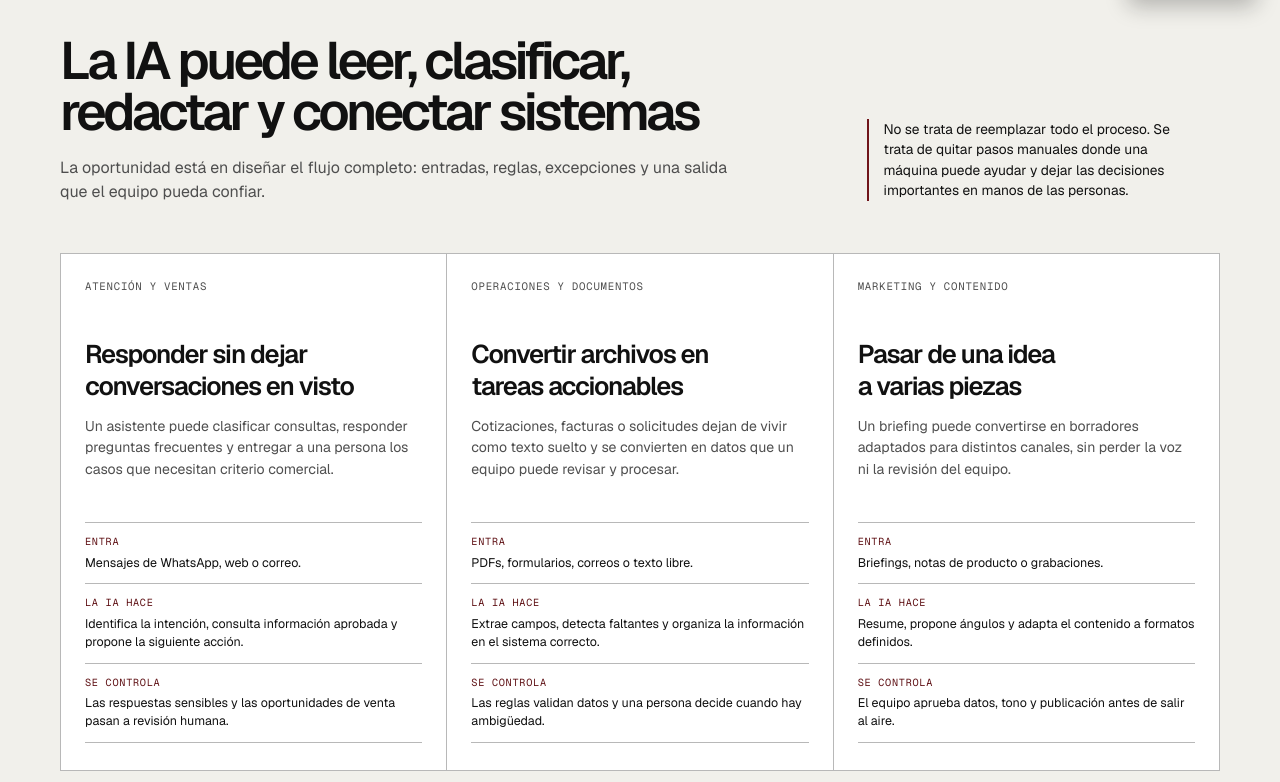
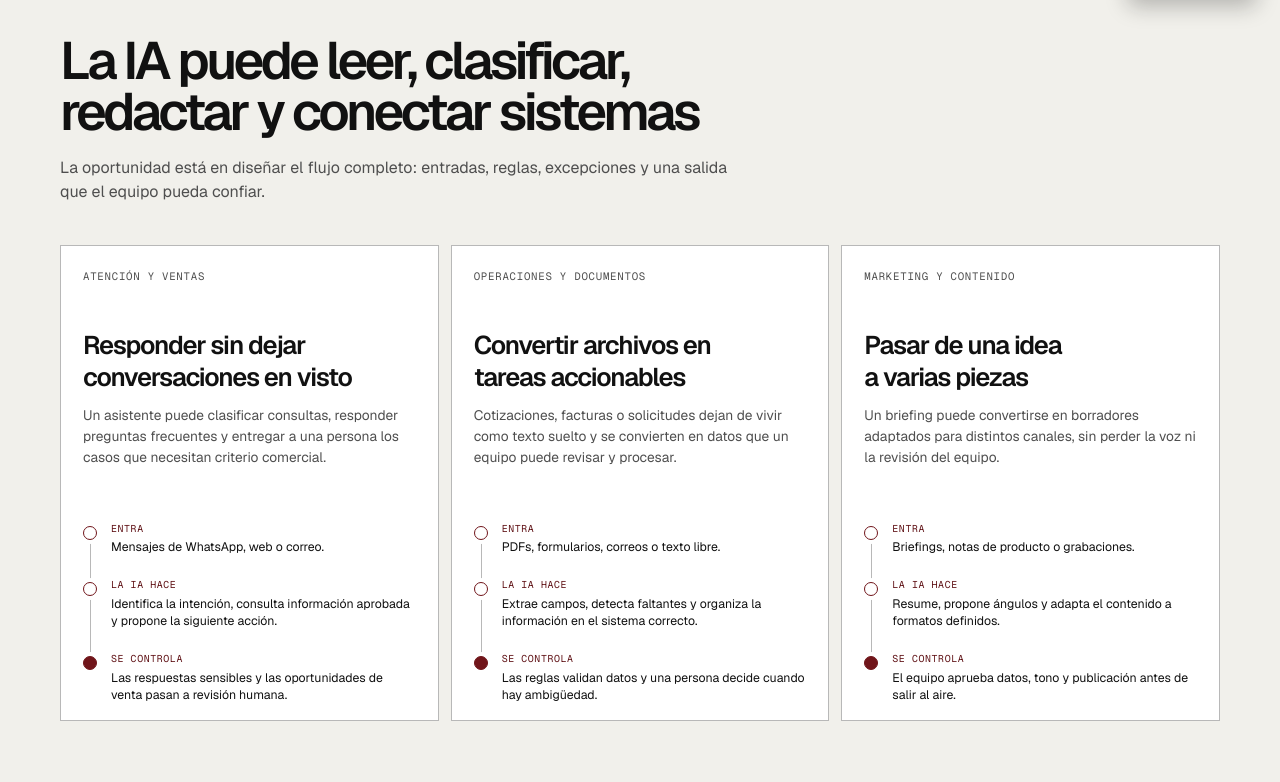
Before and after one commit to wilmarFlorez/wlanding, a Next.js app: page / in a window 1280 px wide. Shown: the part 778-1560 px from the top of the page. Built offline with nearby package versions, Linux system fonts and the light colour scheme; no server answers.

Commit message:
feat: Refactor AutomationExamples component and update styles for improved layout and clarity

```diff
--- a/app/globals.css
+++ b/app/globals.css
@@ -70,21 +70,23 @@ p { color: var(--muted); }
 .text-link:hover span { transform: translateX(3px); }
 
 .automation-section { border-bottom: 1px solid var(--line); background: #f1f0eb; }
-.automation-intro { display: grid; grid-template-columns: minmax(0, 1.1fr) minmax(220px, .55fr); align-items: end; gap: clamp(35px, 8vw, 130px); margin-bottom: 48px; }
+.automation-intro { display: grid; grid-template-columns: minmax(0, 1.1fr) minmax(220px, .55fr); align-items: end; gap: clamp(35px, 8vw, 130px); margin-bottom: 40px; }
 .automation-intro .section-intro { margin-bottom: 0; }
-.automation-note { max-width: 330px; margin: 0 0 4px; border-left: 2px solid var(--accent); color: var(--foreground); font-size: .86rem; line-height: 1.5; padding-left: 14px; }
-.automation-grid { display: grid; grid-template-columns: repeat(3, minmax(0, 1fr)); border-top: 1px solid var(--line); border-left: 1px solid var(--line); }
-.automation-card { min-height: 420px; border-right: 1px solid var(--line); border-bottom: 1px solid var(--line); background: var(--surface); padding: 24px 24px 27px; }
-.automation-card-top { display: flex; align-items: center; justify-content: space-between; gap: 15px; margin-bottom: 43px; }
-.automation-card .item-index { color: var(--accent); }
-.automation-context { color: var(--muted); font-family: var(--font-geist-mono), monospace; font-size: .67rem; letter-spacing: .07em; text-transform: uppercase; }
-.automation-card h3 { max-width: 280px; margin-bottom: 14px; font-size: clamp(1.35rem, 2vw, 1.75rem); letter-spacing: -.045em; }
-.automation-outcome { min-height: 82px; margin-bottom: 24px; font-size: .88rem; }
-.automation-flow { margin: 0; border-top: 1px solid var(--line); }
-.automation-flow div { border-bottom: 1px solid var(--line); padding: 11px 0 12px; }
-.automation-flow dt { margin-bottom: 4px; color: var(--accent-dark); font-family: var(--font-geist-mono), monospace; font-size: .64rem; letter-spacing: .07em; text-transform: uppercase; }
-.automation-flow dd { margin: 0; color: var(--foreground); font-size: .78rem; line-height: 1.42; }
-.automation-closing { max-width: 700px; margin: 25px 0 0; color: var(--foreground); font-size: .9rem; font-weight: 550; }
+.automation-grid { display: grid; grid-template-columns: repeat(3, minmax(0, 1fr)); gap: 12px; }
+.automation-card { display: flex; min-height: 405px; flex-direction: column; border: 1px solid var(--line); background: var(--surface); padding: 22px 22px 0; transition: border-color 160ms ease, transform 160ms ease; }
+.automation-card:hover { border-color: var(--accent); transform: translateY(-3px); }
+.automation-card-top { display: flex; align-items: center; justify-content: space-between; gap: 15px; margin-bottom: 44px; }
+.automation-context { color: var(--muted); font-family: var(--font-geist-mono), monospace; font-size: .67rem; letter-spacing: .07em; text-align: right; text-transform: uppercase; }
+.automation-card h3 { max-width: 280px; margin-bottom: 12px; font-size: clamp(1.35rem, 2vw, 1.7rem); letter-spacing: -.045em; }
+.automation-outcome { min-height: 76px; margin-bottom: 22px; font-size: .86rem; }
+.automation-flow { position: relative; display: grid; gap: 0; margin: auto 0 0; padding: 10px 0 16px 28px; }
+.automation-flow-step:not(:last-child)::after { position: absolute; top: 20px; bottom: -20px; left: -21px; width: 1px; background: var(--line); content: ""; }
+.automation-flow-step { position: relative; padding: 9px 0 13px; }
+.automation-flow-step::before { position: absolute; z-index: 1; top: 13px; left: -28px; width: 14px; height: 14px; border: 1px solid var(--accent); border-radius: 50%; background: var(--surface); box-shadow: 0 0 0 4px var(--surface); content: ""; }
+.automation-flow-step:last-child { padding-bottom: 0; }
+.automation-flow-step:last-child::before { background: var(--accent); }
+.automation-flow dt { margin-bottom: 4px; color: var(--accent-dark); font-family: var(--font-geist-mono), monospace; font-size: .62rem; letter-spacing: .06em; line-height: 1.35; text-transform: uppercase; }
+.automation-flow dd { margin: 0; color: var(--foreground); font-size: .77rem; line-height: 1.4; }
 
 .section-intro { max-width: 760px; margin-bottom: 48px; }
 .section-intro p:last-child { max-width: 670px; margin-bottom: 0; }
@@ -217,6 +219,7 @@ p { color: var(--muted); }
   .automation-note { max-width: 600px; }
   .automation-grid { grid-template-columns: 1fr; }
   .automation-card { min-height: 0; }
+  .automation-flow { margin-top: 25px; }
   .logistics-image { aspect-ratio: 3 / 2; max-width: 720px; }
   .logistics-context ul { grid-template-columns: 1fr; }
   .logistics-context li:nth-child(odd) { border-right: 0; }
@@ -243,6 +246,10 @@ p { color: var(--muted); }
   .focus-list span { font-size: .64rem; padding: 6px 7px; }
   .hero-context { align-items: flex-start; flex-direction: column; gap: 9px; margin-top: 18px; }
   .hero-context p { font-size: .76rem; }
+  .automation-intro { gap: 24px; margin-bottom: 30px; }
+  .automation-card { padding: 19px 18px 0; }
+  .automation-card-top { margin-bottom: 30px; }
+  .automation-flow { padding-left: 27px; }
   .capabilities-grid, .freight-pilot-details { grid-template-columns: 1fr; }
   .capability-card:last-child:nth-child(odd) { grid-column: auto; }
   .capability-card { min-height: 0; border-right: 0 !important; padding: 25px 0 26px 43px; }
--- a/components/landing/AutomationExamples.tsx
+++ b/components/landing/AutomationExamples.tsx
@@ -11,7 +11,6 @@ export function AutomationExamples({ locale }: { locale: Locale }) {
             <h2 id="automation-title">{copy.automationTitle}</h2>
             <p>{copy.automationIntro}</p>
           </div>
-          <p className="automation-note">{copy.automationNote}</p>
         </div>
         <div className="automation-grid">
           {copy.automationExamples.map((example, index) => {
@@ -23,16 +22,15 @@ export function AutomationExamples({ locale }: { locale: Locale }) {
                 </div>
                 <h3 id={titleId}>{example.title}</h3>
                 <p className="automation-outcome">{example.outcome}</p>
-                <dl className="automation-flow">
-                  <div><dt>{example.inputLabel}</dt><dd>{example.input}</dd></div>
-                  <div><dt>{example.automationLabel}</dt><dd>{example.automation}</dd></div>
-                  <div><dt>{example.controlLabel}</dt><dd>{example.control}</dd></div>
+                <dl className="automation-flow" aria-label={example.title}>
+                  <div className="automation-flow-step"><dt>{example.inputLabel}</dt><dd>{example.input}</dd></div>
+                  <div className="automation-flow-step"><dt>{example.automationLabel}</dt><dd>{example.automation}</dd></div>
+                  <div className="automation-flow-step"><dt>{example.controlLabel}</dt><dd>{example.control}</dd></div>
                 </dl>
               </article>
             );
           })}
         </div>
-        <p className="automation-closing">{copy.automationClosing}</p>
       </div>
     </section>
   );
--- a/components/landing/data.ts
+++ b/components/landing/data.ts
@@ -41,8 +41,6 @@ type LandingContent = {
   projectsIntro: string;
   automationTitle: string;
   automationIntro: string;
-  automationNote: string;
-  automationClosing: string;
   capabilityTitle: string;
   capabilityIntro: string;
   processTitle: string;
@@ -80,9 +78,8 @@ export const content: Record<Locale, LandingContent> = {
       { context: "Marketing y contenido", title: "Pasar de una idea a varias piezas", outcome: "Un briefing puede convertirse en borradores adaptados para distintos canales, sin perder la voz ni la revisión del equipo.", inputLabel: "Entra", input: "Briefings, notas de producto o grabaciones.", automationLabel: "La IA hace", automation: "Resume, propone ángulos y adapta el contenido a formatos definidos.", controlLabel: "Se controla", control: "El equipo aprueba datos, tono y publicación antes de salir al aire." },
     ],
     automationTitle: "La IA puede leer, clasificar, redactar y conectar sistemas",
-    automationIntro: "La oportunidad está en diseñar el flujo completo: entradas, reglas, excepciones y una salida que el equipo pueda confiar.",
-    automationNote: "No se trata de reemplazar todo el proceso. Se trata de quitar pasos manuales donde una máquina puede ayudar y dejar las decisiones importantes en manos de las personas.",
-    header: { homeLabel: "Wilmar Florez Samudio, inicio", navLabel: "Navegación principal", experience: "Experiencia", automations: "Automatizaciones", projects: "Proyectos", capabilities: "Capacidades", contact: "Contacto", languageLabel: "Cambiar el idioma a inglés", languageName: "EN", languageHref: "/en" },
+     automationIntro: "La oportunidad está en diseñar el flujo completo: entradas, reglas, excepciones y una salida que el equipo pueda confiar.",
+     header: { homeLabel: "Wilmar Florez Samudio, inicio", navLabel: "Navegación principal", experience: "Experiencia", automations: "Automatizaciones", projects: "Proyectos", capabilities: "Capacidades", contact: "Contacto", languageLabel: "Cambiar el idioma a inglés", languageName: "EN", languageHref: "/en" },
     hero: { role: "Full-Stack & Applied AI Engineer", title: "Construyo productos, automatizaciones y software con IA", lede: "Ingeniero de software con experiencia en producto, frontend, backend e integraciones. Combino TypeScript, React, Python y FastAPI para convertir procesos complejos en herramientas que puedan operarse y mantenerse.", focusLabel: "Tecnologías y áreas principales", experience: "Ver experiencia y proyectos" },
     experienceTitle: "Experiencia construyendo producto",
     experienceIntro: "He trabajado en equipos de producto y en proyectos propios, con responsabilidades que abarcan frontend, backend, arquitectura e integraciones.",
@@ -124,8 +121,6 @@ export const content: Record<Locale, LandingContent> = {
     ],
     automationTitle: "La IA puede leer, clasificar, redactar y conectar sistemas",
     automationIntro: "La oportunidad está en diseñar el flujo completo: entradas, reglas, excepciones y una salida que el equipo pueda confiar.",
-    automationNote: "This is not about replacing the whole process. It is about removing manual steps where a machine can help and keeping important decisions with people.",
-    automationClosing: "Every automation starts with a real, measurable process, not a trendy tool.",
     header: { homeLabel: "Wilmar Florez Samudio, home", navLabel: "Main navigation", experience: "Experience", automations: "Automations", projects: "Projects", capabilities: "Capabilities", contact: "Contact", languageLabel: "Switch language to Spanish", languageName: "ES", languageHref: "/" },
     hero: { role: "Full-Stack & Applied AI Engineer", title: "I build AI-powered products, automations, and software", lede: "Software engineer with experience across product, frontend, backend, and integrations. I combine TypeScript, React, Python, and FastAPI to turn complex processes into tools that can be operated and maintained.", focusLabel: "Core technologies and disciplines", experience: "View experience and projects" },
     experienceTitle: "Experience building products",
```
